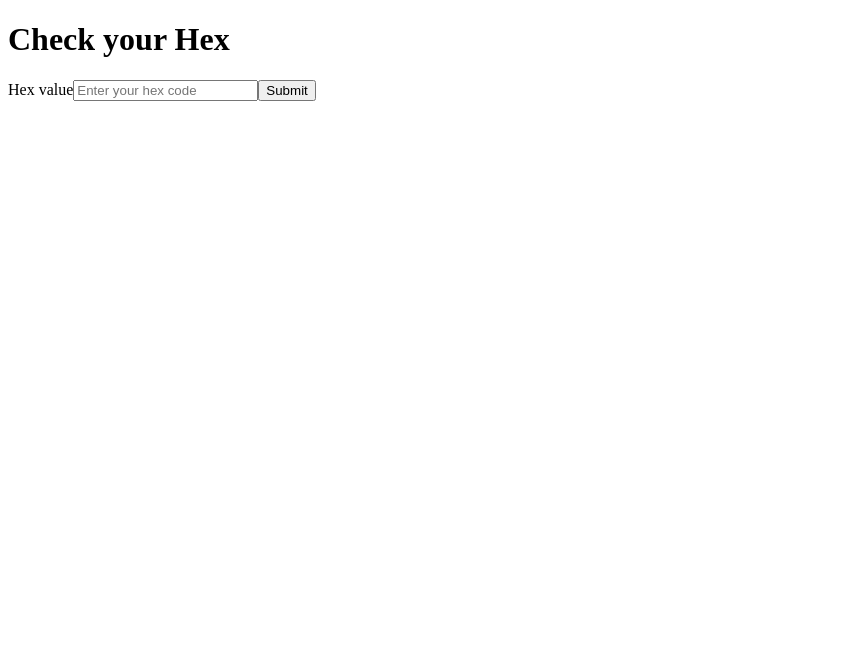
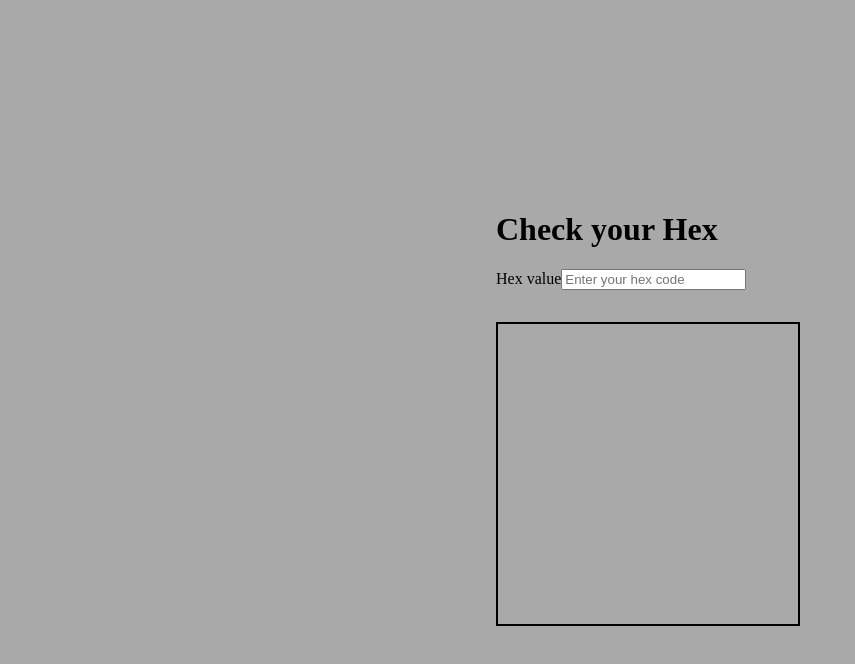
Before and after one commit to tiagocostarebelo/react-daily-challenges, a React (Vite) app in the folder beginner/daily-react-004-color-box-generator/: page / in a window 1280 px wide. Shown: the top 664 px of the page, without its empty margins (0-855 px from the left). Built offline with nearby package versions, Linux system fonts and the light colour scheme.

Commit message:
feat: set up inline styling to display the hex code correct color

```diff
--- a/beginner/daily-react-004-color-box-generator/src/App.jsx
+++ b/beginner/daily-react-004-color-box-generator/src/App.jsx
@@ -29,9 +29,10 @@ function App() {
             placeholder='Enter your hex code'
             required
           />
-          <button type="submit">Submit</button>
         </form>
-        <h1>{hexValue}</h1>
+        <div>
+          <div className="color-box" style={{ backgroundColor: hexValue }}></div>
+        </div>
       </main>
     </>
   )
--- a/beginner/daily-react-004-color-box-generator/src/index.css
+++ b/beginner/daily-react-004-color-box-generator/src/index.css
@@ -0,0 +1,17 @@
+body {
+    width: 100vw;
+    height: 100vh;
+    display: flex;
+    flex-direction: column;
+    align-items: center;
+    justify-content: center;
+
+    background-color: darkgrey;
+}
+
+.color-box {
+    margin-top: 2rem;
+    width: 300px;
+    height: 300px;
+    border: 2px solid black;
+}
```
